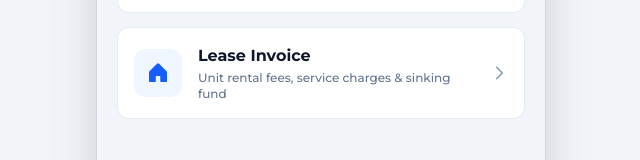
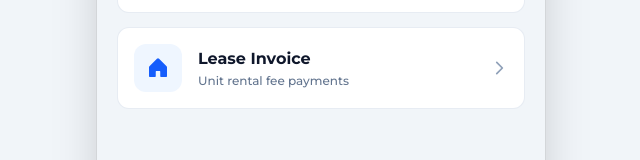
Before and after one commit to ProgrammerMuda/Calculate-Invoice, a React (Vite) app: page / in a window 1280 px wide. Shown: the part 354-514 px from the top of the page, without its empty margins (319-959 px from the left). Built offline with nearby package versions, Linux system fonts and the light colour scheme; the HTML template or start-up script is replaced by a standard one.

Commit message:
Update Lease Invoice card subtext to Unit rental fee payments

```diff
--- a/src/App.tsx
+++ b/src/App.tsx
@@ -750,7 +750,7 @@ export default function App() {
               </div>
               <div className="flex-1 min-w-0">
                 <h3 className="font-bold text-slate-900 text-base mb-0.5">Lease Invoice</h3>
-                <p className="text-xs text-slate-500 font-medium">Unit rental fees, service charges & sinking fund</p>
+                <p className="text-xs text-slate-500 font-medium">Unit rental fee payments</p>
               </div>
               <CaretRight size={18} weight="bold" className="text-slate-400 group-hover:text-blue-600 transition-colors shrink-0" />
             </button>
```
